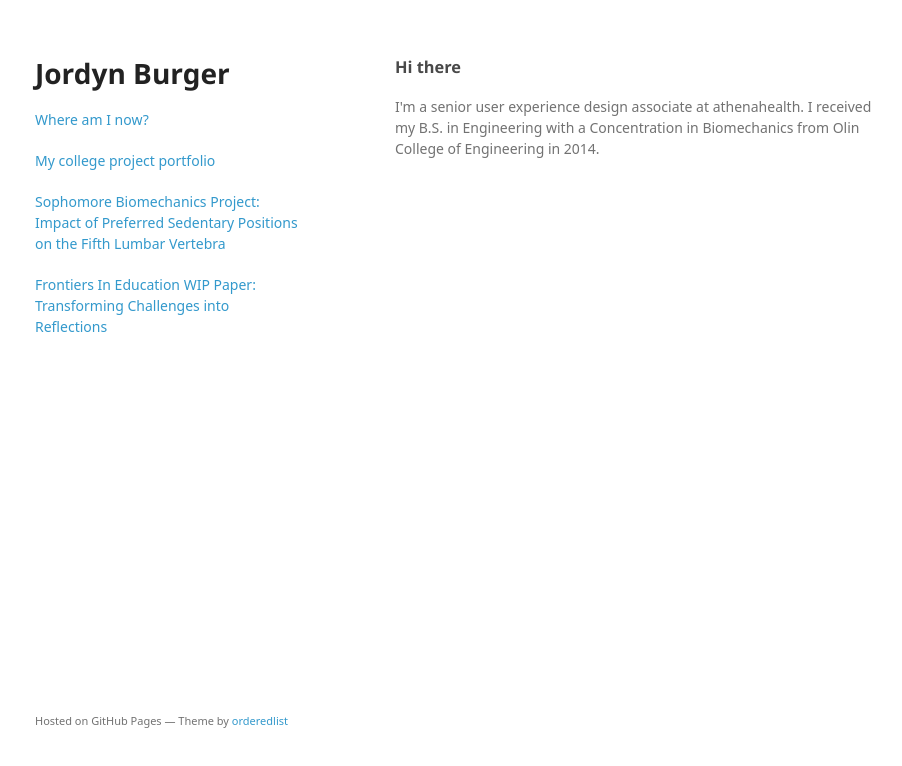
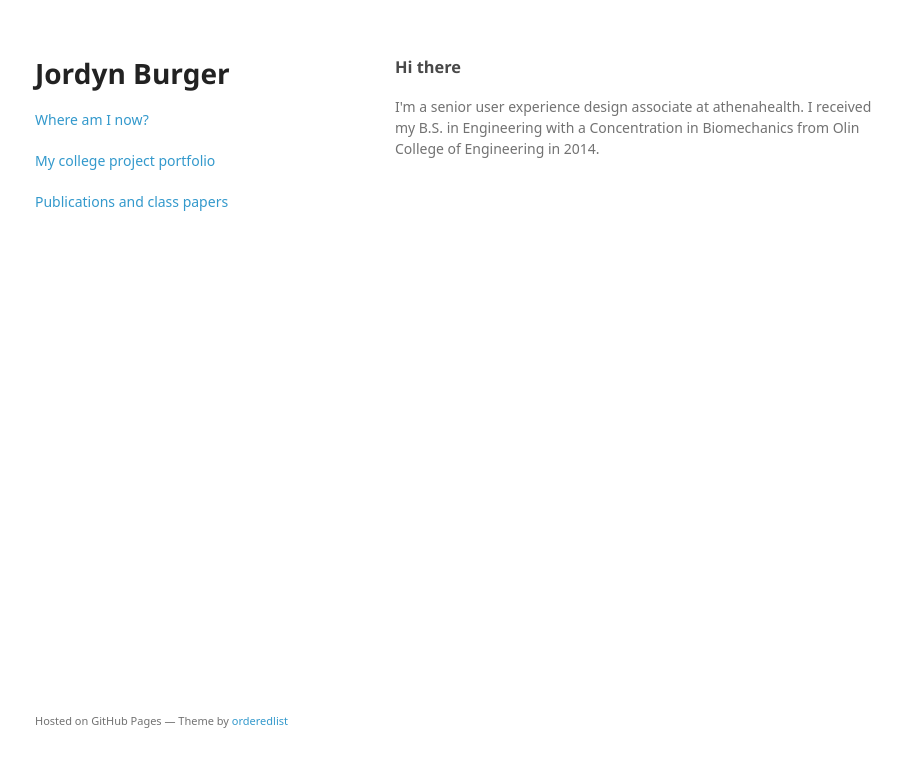
Before and after one commit to jburgr/jburgr.github.com, a plain HTML site: page index.html in a window 1280 px wide. Shown: the whole page, without its empty margins (175-1077 px from the left). Drawn offline with Linux system fonts and the light colour scheme; a web font is replaced by a local one.

Commit message:
Update index.html

```diff
--- a/index.html
+++ b/index.html
@@ -18,8 +18,8 @@
         <h1>Jordyn Burger</h1>
         <p><a href="athena.html">Where am I now?</a></p>
         <p><a href="https://drive.google.com/file/d/0B79PswgNc4GFUHZaMGgwR2lxaXc/view?usp=sharing">My college project portfolio</a></p>
-        <p><a href="https://drive.google.com/file/d/0B79PswgNc4GFbjYzYmx0b0FiX0U/view?usp=sharing">Sophomore Biomechanics Project: Impact of Preferred Sedentary Positions on the Fifth Lumbar Vertebra</a></p>
-        <p><a href="https://drive.google.com/file/d/0B79PswgNc4GFQXUtRjdKS0RVNUk/view?usp=sharing">Frontiers In Education WIP Paper: Transforming Challenges into Reflections</a></p>
+        <p><a href="publications.html">Publications and class papers</a></p>
+
       </header>
       <section>
         <h3> Hi there</h3>
```
